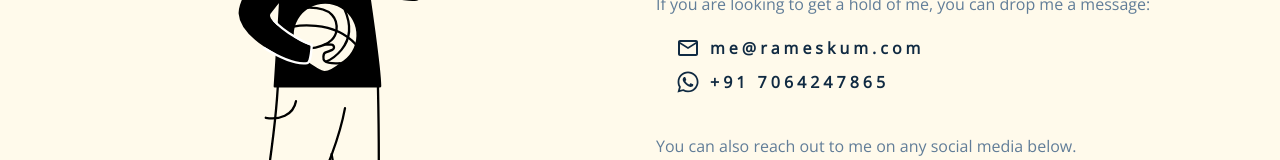
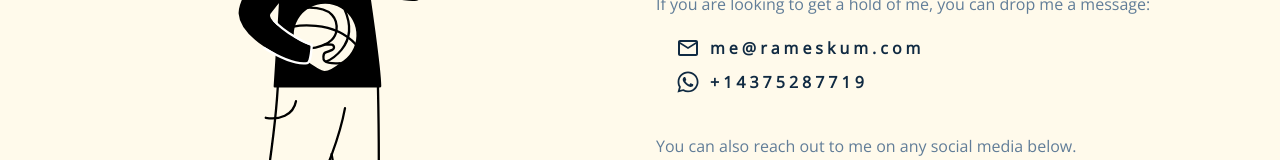
Before and after one commit to rameskum/portfolio, a React (Create React App) app: page /contact in a window 1280 px wide. Shown: the part 419-579 px from the top of the page. Built offline with nearby package versions, Linux system fonts and the light colour scheme.

Commit message:
general changes and upgraded versions

```diff
--- a/src/pages/ContactPage.js
+++ b/src/pages/ContactPage.js
@@ -1,8 +1,8 @@
-import contactImage from '../assets/images/contact.svg';
-import Title from '../components/Title';
-import SocialDetails from '../components/SocialDetails';
 import { FaWhatsapp } from 'react-icons/fa';
 import { MdOutlineMailOutline } from 'react-icons/md';
+import SocialDetails from '../components/SocialDetails';
+import Title from '../components/Title';
+import contactImage from '../assets/images/contact.svg';
 
 function ContactPage() {
 	return (
@@ -40,7 +40,7 @@ function ContactPage() {
 										rel="noopener noreferrer"
 										href="https://wa.me/+917064247865"
 									>
-										+91 7064247865
+										+14375287719
 									</a>
 								</li>
 							</ul>
--- a/src/pages/NotFound.js
+++ b/src/pages/NotFound.js
@@ -1,16 +1,18 @@
-import "../styles/partials/_not_found.scss"
-import not_found_img from "../assets/images/404.svg"
+import '../styles/partials/_not_found.scss';
+
+import not_found_img from '../assets/images/404.svg';
 
 function NotFound() {
-
-    return (
-        <>
-            <div className="section single-page not-found">
-                <img src={not_found_img} alt="404" height="450px"/>
-                <div className="text"><span>Oops...</span><br/>page not found</div>
-            </div>
-        </>
-    )
+	return (
+		<div className="section single-page not-found">
+			<img src={not_found_img} alt="404" height="450px" />
+			<div className="text">
+				<span>Oops...</span>
+				<br />
+				page not found
+			</div>
+		</div>
+	);
 }
 
 export default NotFound;
```
Also changed, not shown: package.json (+5 -5 lines), src/App.js (+22 -23 lines), 1 other file (tests, documents, lock files or other folders).
